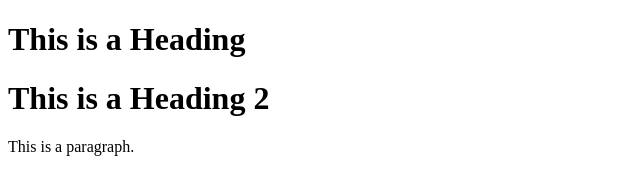
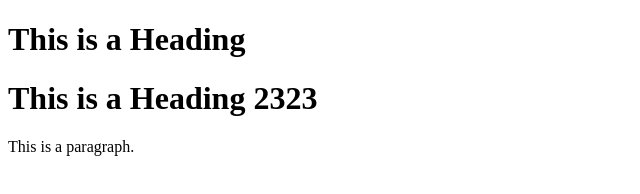
Before and after one commit to zonakostic/NewGithubTest, a plain HTML site: page index.html in a window 1280 px wide. Shown: the full height of the page, 0-640 px from the left. Drawn offline with Linux system fonts and the light colour scheme.

Commit message:
Update index.html

```diff
--- a/index.html
+++ b/index.html
@@ -8,7 +8,7 @@
 
   <h1>This is a Heading</h1>
 
-<h1>This is a Heading 2</h1>
+   <h1>This is a Heading 2323</h1>
 
   <p>This is a paragraph.</p>
 
```
